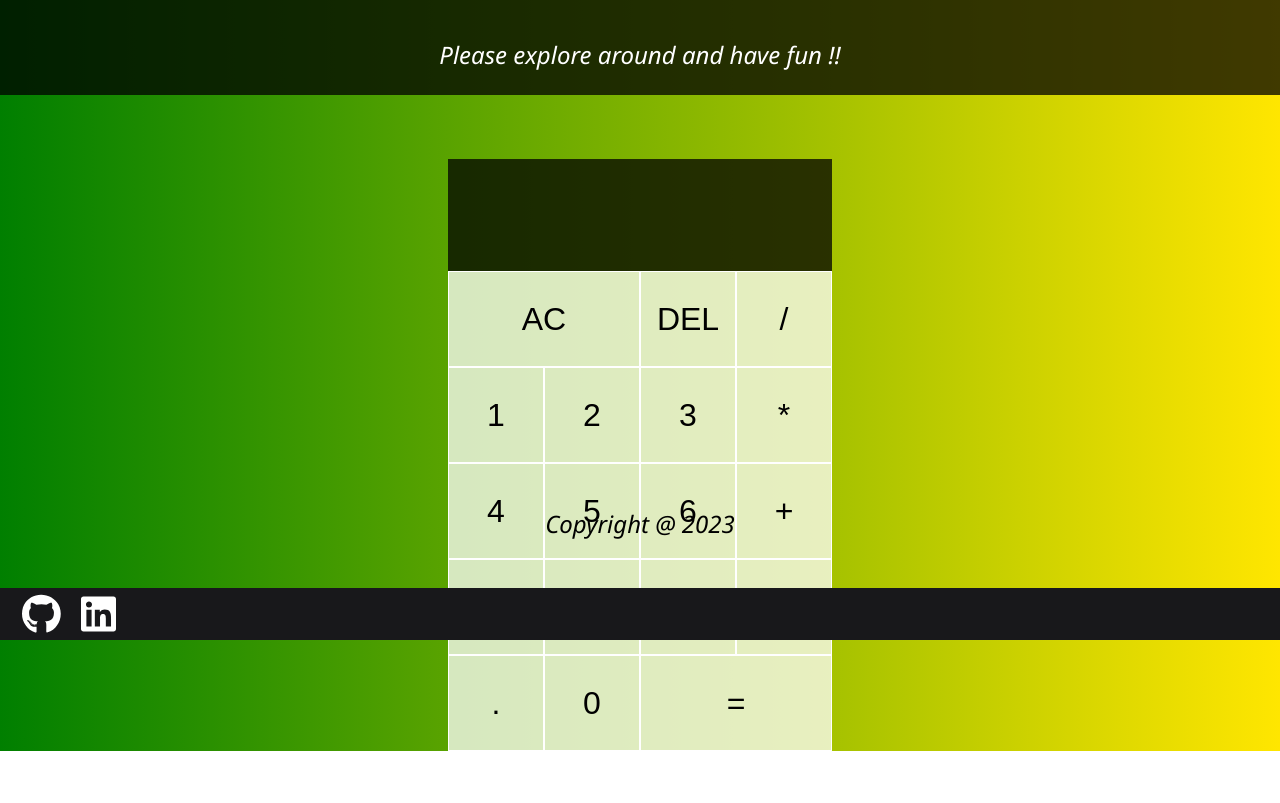
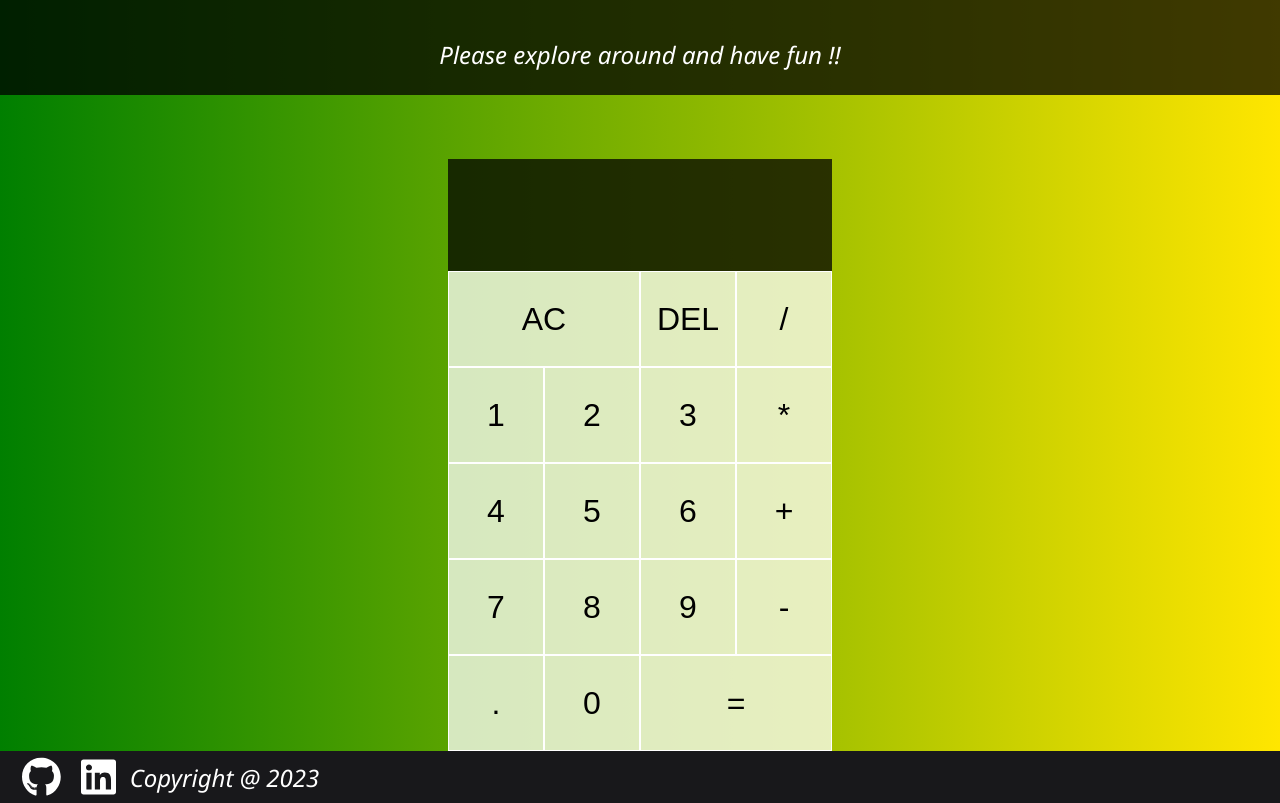
Before and after one commit to jack-ooi-bp/calculator, a React (Create React App) app: page / in a window 1280 px wide. Shown: the part 160-963 px from the top of the page. Before the commit the page ends 911 px from the top, so only its background shows below. Built offline with nearby package versions, Linux system fonts and the light colour scheme.

Commit message:
Make some UI Changes

```diff
--- a/src/App.jsx
+++ b/src/App.jsx
@@ -1,8 +1,8 @@
-import { useReducer } from 'react';
-import './styles.css';
-import DigitButton from './DigitButton';
-import OperationButton from './OperationButton';
-import Footer from './Components/Footer';
+import { useReducer } from "react";
+import "./styles.css";
+import DigitButton from "./DigitButton";
+import OperationButton from "./OperationButton";
+import Footer from "./Components/Footer";
 import Header from "./Components/Header";
 
 export const ACTIONS = {
@@ -10,162 +10,184 @@ export const ACTIONS = {
   CLEAR: "clear",
   DELETE_DIGIT: "delete-digit",
   CHOOSE_OPERATION: "choose-operator",
-  EVALUATE:"evaluate"
-}
+  EVALUATE: "evaluate",
+};
 
-function reducer(state, {type, payload}){
+function reducer(state, { type, payload }) {
   // eslint-disable-next-line default-case
-  switch(type) {
+  switch (type) {
     case ACTIONS.ADD_DIGIT:
-      if (state.overwrite){
-        return{
+      if (state.overwrite) {
+        return {
           ...state,
           currentOperand: payload.digit,
           overwrite: false,
-        }
+        };
       }
 
-      if ( payload.digit ==="0" && state.currentOperand === "0") {
-        return state
+      if (payload.digit === "0" && state.currentOperand === "0") {
+        return state;
       }
-      if ( payload.digit ==="." && state.currentOperand.includes(".")){
-        return state
+      if (payload.digit === "." && state.currentOperand.includes(".")) {
+        return state;
       }
       return {
         ...state,
         currentOperand: `${state.currentOperand || ""}${payload.digit}`,
-      }
+      };
     case ACTIONS.CLEAR:
-        return {}
+      return {};
 
     case ACTIONS.CHOOSE_OPERATION:
-        if (state.currentOperand == null && state.previousOperand == null){
-          return state
+      if (state.currentOperand == null && state.previousOperand == null) {
+        return state;
       }
 
-        if (state.currentOperand == null){
-          return{
+      if (state.currentOperand == null) {
+        return {
           ...state,
           operation: payload.operation,
-          }
+        };
       }
 
-        if (state.previousOperand == null){
-          return{...state,
+      if (state.previousOperand == null) {
+        return {
+          ...state,
           operation: payload.operation,
           previousOperand: state.currentOperand,
           currentOperand: null,
-          }
+        };
       }
 
     // eslint-disable-next-line no-fallthrough
     case ACTIONS.DELETE_DIGIT:
-        if (state.overwrite){
-          return{
+      if (state.overwrite) {
+        return {
           ...state,
           overwrite: false,
-            currentOperand: null
-          }
+          currentOperand: null,
+        };
       }
 
-        if (state.currentOperand == null) return state
-        if (state.currentOperand.lenght === 1){
-          return {...state, currentOperand: null}
+      if (state.currentOperand == null) return state;
+      if (state.currentOperand.lenght === 1) {
+        return { ...state, currentOperand: null };
       }
 
-        return{
+      return {
         ...state,
-          currentOperand: state.currentOperand.slice(0, -1)
-        }
+        currentOperand: state.currentOperand.slice(0, -1),
+      };
 
     // eslint-disable-next-line no-fallthrough
     case ACTIONS.EVALUATE:
-        if (state.currentOperand == null || state.previousOperand == null || state.operation == null){
-          return state
+      if (
+        state.currentOperand == null ||
+        state.previousOperand == null ||
+        state.operation == null
+      ) {
+        return state;
       }
 
-        return{
+      return {
         ...state,
         overwrite: true,
         previousOperand: null,
         operation: null,
         currentOperand: evaluate(state),
-        }
+      };
   }
 }
 
-function evaluate({currentOperand, previousOperand, operation}){
+function evaluate({ currentOperand, previousOperand, operation }) {
+  const prev = parseFloat(previousOperand);
+  const current = parseFloat(currentOperand);
 
-  const prev = parseFloat(previousOperand)
-  const current = parseFloat(currentOperand)
-
-  if (isNaN(prev)|| isNaN(current)) return ""
-  let computation = ""
+  if (isNaN(prev) || isNaN(current)) return "";
+  let computation = "";
   // eslint-disable-next-line default-case
-  switch (operation){
+  switch (operation) {
     case "+":
-    computation = prev + current
-    break
+      computation = prev + current;
+      break;
 
     case "-":
-    computation = prev + current
-    break
+      computation = prev + current;
+      break;
 
     case "*":
-    computation = prev * current
-    break
+      computation = prev * current;
+      break;
 
     case "/":
-    computation = prev / current
-    break
+      computation = prev / current;
+      break;
   }
 
-  return computation.toString()
+  return computation.toString();
 }
 
-const integerFormatter = new Intl.NumberFormat("en-us", {maximumFractionDigits:0})
+const integerFormatter = new Intl.NumberFormat("en-us", {
+  maximumFractionDigits: 0,
+});
 
-function formantoperand(operand){
-  if (operand == null) return
-  const [integer, decimal] = operand.split(".")
-  if (decimal == null) return integerFormatter.format(integer)
-  return `${integerFormatter.format(integer)}.${decimal}`
+function formantoperand(operand) {
+  if (operand == null) return;
+  const [integer, decimal] = operand.split(".");
+  if (decimal == null) return integerFormatter.format(integer);
+  return `${integerFormatter.format(integer)}.${decimal}`;
 }
 
 function App() {
-
-  const [{currentOperand, previousOperand, operation}, dispatch] = useReducer(reducer, {});
+  const [{ currentOperand, previousOperand, operation }, dispatch] = useReducer(
+    reducer,
+    {}
+  );
 
   return (
-    <div className='Flexbox'>
-      <Header/>
-      <>
-        <div className='calculator-grid'>
-        <div className='output'>
-        <div className='previous-operand'>{formantoperand(previousOperand)} {operation}</div>
-        <div className='current-operand'>{formantoperand(currentOperand)}</div>
+    <div className="Flexbox">
+      <Header />
+      <div className="calculator-grid">
+        <div className="output">
+          <div className="previous-operand">
+            {formantoperand(previousOperand)} {operation}
           </div>
-        <button className='span-two' onClick={() => dispatch({type: ACTIONS.CLEAR})}>AC</button>
-        <button onClick={() => dispatch({type: ACTIONS.DELETE_DIGIT})}>DEL</button>
-        <OperationButton operation={"/"} dispatch ={dispatch} />
-        <DigitButton digit={"1"} dispatch ={dispatch} />
-        <DigitButton digit={"2"} dispatch ={dispatch} />
-        <DigitButton digit={"3"} dispatch ={dispatch} />
-        <OperationButton operation={"*"} dispatch ={dispatch} />
-        <DigitButton digit={"4"} dispatch ={dispatch} />
-        <DigitButton digit={"5"} dispatch ={dispatch} />
-        <DigitButton digit={"6"} dispatch ={dispatch} />
-        <OperationButton operation={"+"} dispatch ={dispatch} />
-        <DigitButton digit={"7"} dispatch ={dispatch} />
-        <DigitButton digit={"8"} dispatch ={dispatch} />
-        <DigitButton digit={"9"} dispatch ={dispatch} />
-        <OperationButton operation={"-"} dispatch ={dispatch} />
-        <DigitButton digit={"."} dispatch ={dispatch} />
-        <DigitButton digit={"0"} dispatch ={dispatch} />
-        <button className='span-two' onClick={() => dispatch({type: ACTIONS.EVALUATE})}>=</button>
+          <div className="current-operand">
+            {formantoperand(currentOperand)}
           </div>
-      </>
-      <Footer className="Footer"/>
+        </div>
+        <button
+          className="span-two"
+          onClick={() => dispatch({ type: ACTIONS.CLEAR })}
+        >
+          AC
+        </button>
+        <button onClick={() => dispatch({ type: ACTIONS.DELETE_DIGIT })}>
+          DEL
+        </button>
+        <OperationButton operation={"/"} dispatch={dispatch} />
+        <DigitButton digit={"1"} dispatch={dispatch} />
+        <DigitButton digit={"2"} dispatch={dispatch} />
+        <DigitButton digit={"3"} dispatch={dispatch} />
+        <OperationButton operation={"*"} dispatch={dispatch} />
+        <DigitButton digit={"4"} dispatch={dispatch} />
+        <DigitButton digit={"5"} dispatch={dispatch} />
+        <DigitButton digit={"6"} dispatch={dispatch} />
+        <OperationButton operation={"+"} dispatch={dispatch} />
+        <DigitButton digit={"7"} dispatch={dispatch} />
+        <DigitButton digit={"8"} dispatch={dispatch} />
+        <DigitButton digit={"9"} dispatch={dispatch} />
+        <OperationButton operation={"-"} dispatch={dispatch} />
+        <DigitButton digit={"."} dispatch={dispatch} />
+        <DigitButton digit={"0"} dispatch={dispatch} />
+        <button
+          className="span-two"
+          onClick={() => dispatch({ type: ACTIONS.EVALUATE })}
+        >
+          =
+        </button>
+      </div>
+      <Footer className="Footer" />
     </div>
   );
 }
--- a/src/Components/Footer.js
+++ b/src/Components/Footer.js
@@ -22,10 +22,6 @@ const socials = [
 const Footer = () => {
   return (
     <footer className="Footer">
-      <div className="Copyright">
-        <p>Copyright @ {getCurrentYear()}</p>
-      </div>
-
       <Box
         position="bottom"
         top={0}
@@ -34,7 +30,7 @@ const Footer = () => {
         translateY={0}
         backgroundColor="#18181b"
       >
-        <Box color="white" maxWidth="0 auto" margin="0 auto">
+        <Box color="white" maxWidth="auto" margin="auto">
           <HStack
             px={16}
             py={5}
@@ -60,6 +56,13 @@ const Footer = () => {
                 ))}
               </HStack>
             </button>
+            <Box>
+              <HStack>
+                <div className="Copyright">
+                  <p>Copyright @ {getCurrentYear()}</p>
+                </div>
+              </HStack>
+            </Box>
           </HStack>
         </Box>
       </Box>
--- a/src/styles.css
+++ b/src/styles.css
@@ -55,7 +55,7 @@ background-color: rgba(255,255,255,.75);
 }
 
 .Footer {
-    position: absolute;
+    position: relative;
     bottom: 0px;
     width: 100%;
     -ms-flex-align: center
@@ -74,3 +74,13 @@ button{
 .button .icon{
     padding-right: 5px;
 }
+
+.Copyright > p{
+    color: white;
+    margin-top: auto;
+    min-width:min-content;
+    margin-block-start: 0rem ;
+    margin-block-end: 0rem;
+    padding-bottom: 0%;
+    text-align: center;
+}
```
Also changed, not shown: src/DigitButton.js (+8 -5 lines). Lines whose indentation alone changed are shown as unchanged.
